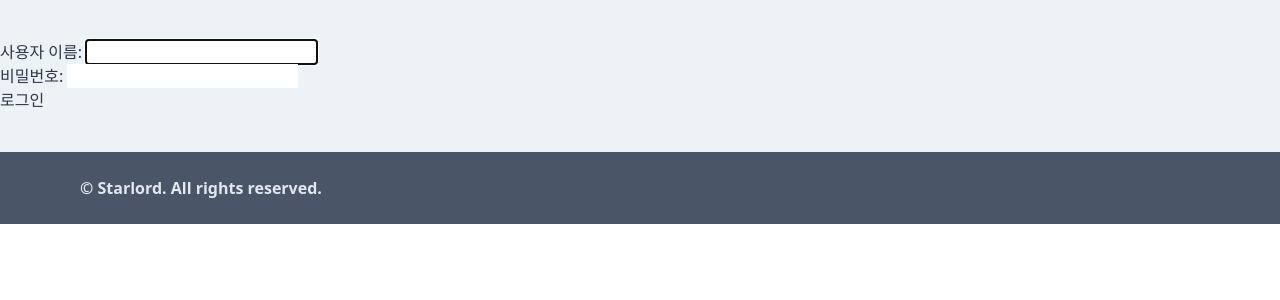
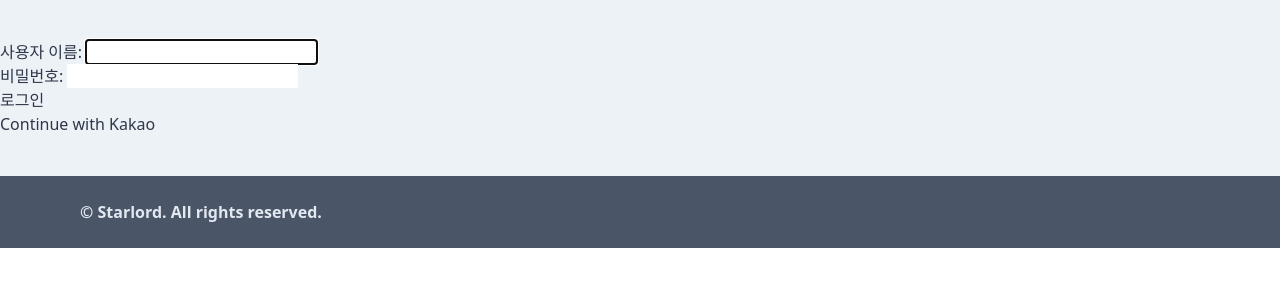
Before and after one commit to y2ksoo/potatomarket, a Django app: page /users/login in a window 1280 px wide. Shown: the part 88-388 px from the top of the page. Run offline with Django 3.2, Linux system fonts and the light colour scheme; style sheets or scripts are compiled from the project's sources; some libraries are stand-ins or nearby versions.

Commit message:
add kakao login

```diff
--- a/mysite/manage.py
+++ b/mysite/manage.py
@@ -3,6 +3,7 @@
 import os
 import sys
 
+import dotenv
 
 def main():
     os.environ.setdefault('DJANGO_SETTINGS_MODULE', 'mysite.settings')
@@ -18,4 +19,5 @@ def main():
 
 
 if __name__ == '__main__':
+    dotenv.read_dotenv()
     main()
--- a/mysite/mysite/settings.py
+++ b/mysite/mysite/settings.py
@@ -131,3 +131,7 @@ MEDIA_ROOT = os.path.join(BASE_DIR, "uploads")
 MEDIA_URL = "/media/"
 
 LOGIN_REDIRECT_URL = '/'
+
+LOGIN_URL = '/users/login/'
+
+LOGOUT_REDIRECT_URL = '/'
--- a/mysite/templates/users/login.html
+++ b/mysite/templates/users/login.html
@@ -7,4 +7,9 @@
         <button>로그인</button>
     </form>
 </div>
+<div>
+    <a href="{% url 'users:kakao-login' %}">
+        Continue with Kakao
+    </a>
+</div>
 {% endblock content %}
--- a/mysite/users/urls.py
+++ b/mysite/users/urls.py
@@ -5,6 +5,8 @@ app_name = "users"
 
 urlpatterns = [
     path("login", views.UserLoginView.as_view(), name="login"),
+    path("login/kakao", views.kakao_login, name="kakao-login"),
+    path("login/kakao/callback", views.kakao_callback, name="kakao-callback"),
     path("logout", views.log_out, name="logout"),
     path("signup", views.SignupView.as_view(), name="signup"),
 ]
--- a/mysite/users/views.py
+++ b/mysite/users/views.py
@@ -1,3 +1,5 @@
+import os
+import requests
 from django.views.generic import CreateView
 from django.urls import reverse_lazy
 from django.shortcuts import redirect, reverse
@@ -21,3 +23,62 @@ class UserLoginView(LoginView):
 def log_out(request):
     logout(request)
     return redirect(reverse("home"))
+
+
+def kakao_login(request):
+    client_id = os.environ.get("KAKAO_ID")
+    redirect_uri = "http://127.0.0.1:8000/users/login/kakao/callback"
+    return redirect(
+        f"https://kauth.kakao.com/oauth/authorize?response_type=code&client_id={client_id}&redirect_uri={redirect_uri}"
+    )
+
+
+class KakaoException(Exception):
+    pass
+
+
+def kakao_callback(request):
+    try:
+        code = request.GET.get("code")
+        client_id = os.environ.get("KAKAO_ID")
+        redirect_uri = "http://127.0.0.1:8000/users/login/kakao/callback"
+        token_request = requests.get(
+            f"https://kauth.kakao.com/oauth/token?grant_type=authorization_code&client_id={client_id}&redirect_uri={redirect_uri}&code={code}"
+        )
+        token_json = token_request.json()
+        error = token_json.get("error", None)
+        if error is not None:
+            raise KakaoException()
+        access_token = token_json.get("access_token")
+
+        profile_request = requests.get(
+            "https://kapi.kakao.com/v2/user/me",
+            headers={"Authorization": f"Bearer {access_token}"},
+        )
+        profile_json = profile_request.json()
+        print(profile_json)
+
+        username = profile_json.get("properties").get("nickname")
+        if username is None:
+            raise KakaoException()
+        # print(username)
+        try:
+            user = models.User.objects.get(username=username)
+            if user.login_method != models.User.LOGING_KAKAO:
+                raise KakaoException()
+        except models.User.DoesNotExist:
+            print("Create New User %s", username)
+            user = models.User.objects.create(
+                username=username,
+                first_name=username,
+                login_method=models.User.LOGING_KAKAO,
+            )
+            user.set_unusable_password()
+            user.save()
+
+        print(user)
+        login(request, user)
+        return redirect(reverse_lazy("home"))
+
+    except KakaoException:
+        return redirect(reverse("users:login"))
```
Also changed, not shown: mysite/users/models.py (+11 -0 lines), mysite/db.sqlite3, mysite/users/migrations/0003_user_login_method.py (added), 2 other files.
